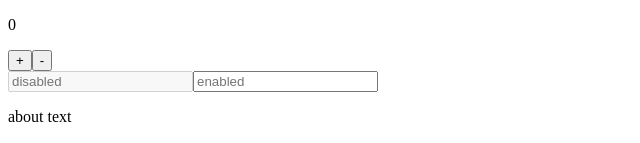
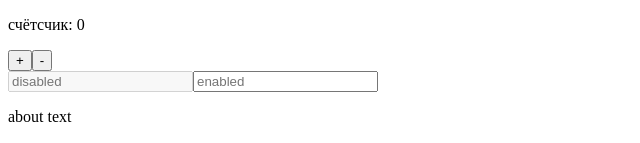
Before and after one commit to vitaliyeb/reactTestComponents, a React (Create React App) app: page / in a window 1280 px wide. Shown: the top 143 px of the page, without its empty margins (0-640 px from the left). Built offline with nearby package versions, Linux system fonts and the light colour scheme.

Commit message:
подпись

```diff
--- a/src/TestReduxComponent.js
+++ b/src/TestReduxComponent.js
@@ -7,7 +7,7 @@ const TestReduxComponent = () => {
     const dispatch = useDispatch();
 
     return (<div>
-        <p>{count}</p>
+        <p>счётсчик: {count}</p>
         <button onClick={()=>dispatch({type: 'INCREMENT'})}>+</button>
         <button  onClick={()=>dispatch({type: 'DECREMENT'})}>-</button>
     </div>)
```
